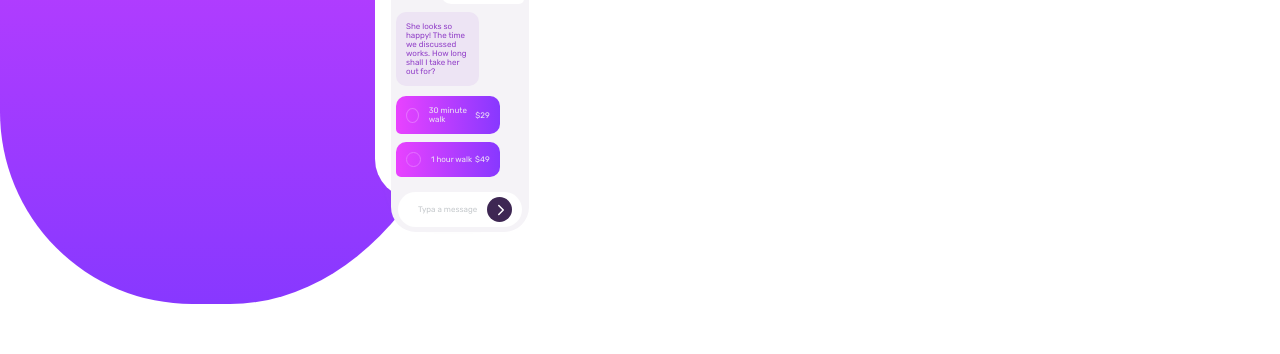
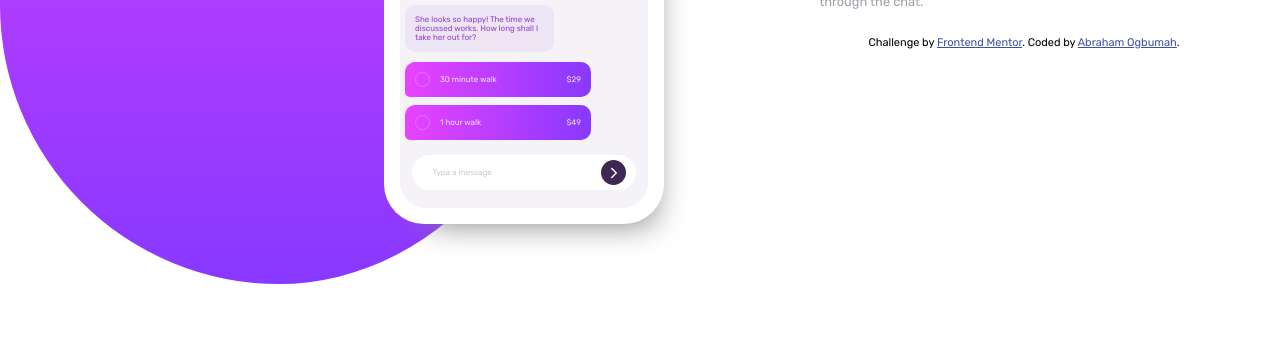
Before and after one commit to Abraham-Ogbumah/chat-app, a plain HTML site: page index.html in a window 1280 px wide. Shown: the part 446-800 px from the top of the page. Drawn offline with nearby package versions, Linux system fonts and the light colour scheme.

Commit message:
minor update

```diff
--- a/styles/style.css
+++ b/styles/style.css
@@ -27,6 +27,8 @@ body {
     height: 100vh;
     font-family: "Rubik", sans-serif;
     font-size: 16px;
+    max-width: 1440px;
+    margin: 0 auto;
 }
 
 p {
@@ -36,6 +38,7 @@ p {
 .container {
     display: grid;
     grid-template-rows: 1fr auto;
+    margin: 0 auto;
 }
 
 .top-section {
@@ -282,9 +285,10 @@ ion-icon {
     margin-left: 2px;
 }
 
-@media (min-width: 1045px) {
+@media (min-width: 745px) {
     .container {
         display: flex;
+        height: 100%;
     }
 
     .top-section {
@@ -293,17 +297,48 @@ ion-icon {
 
     .background-container {
         grid-column: 1 / 9;
-        height: 750px;
+        height: 630px;
         border-bottom-right-radius: 54%;
         border-bottom-left-radius: 12rem;
-        width: 500px;
+        width: 250px;
+    }
+
+    .phone {
+        grid-column: 4 / 12;
+        padding-top: 0;
+        margin: auto 0;
+    }
+
+    .bottom-section {
+      width: 40%;
+      align-self: center;
+      text-align: left;
+    }
+}
+
+@media (min-width: 1045px) {
+    .top-section {
+        width: 60%;
+    }
+
+    .background-container {
+        grid-column: 1 / 12;
+        height: 730px;
+        width: 585px;
+        border-bottom-right-radius: 60%;
+        border-bottom-left-radius: 20rem;
     }
 
     .phone {
         grid-column: 7 / 12;
         height: 540px;
         padding-top: 0;
-        /* max-width: 280px; */
         margin: auto 0;
     }
+
+    .bottom-section {
+      width: 40%;
+      align-self: center;
+      text-align: left;
+    }
 }
```
